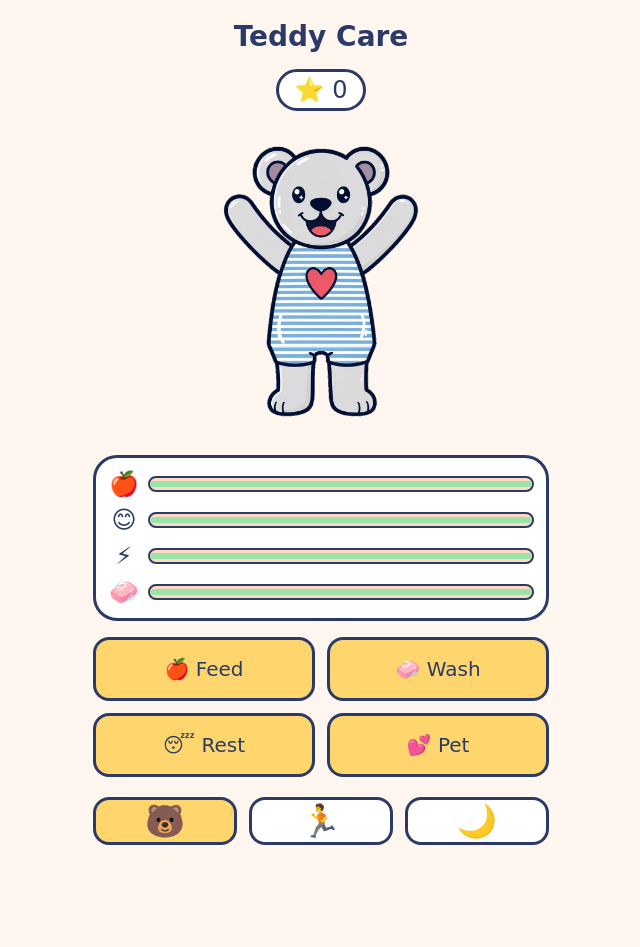
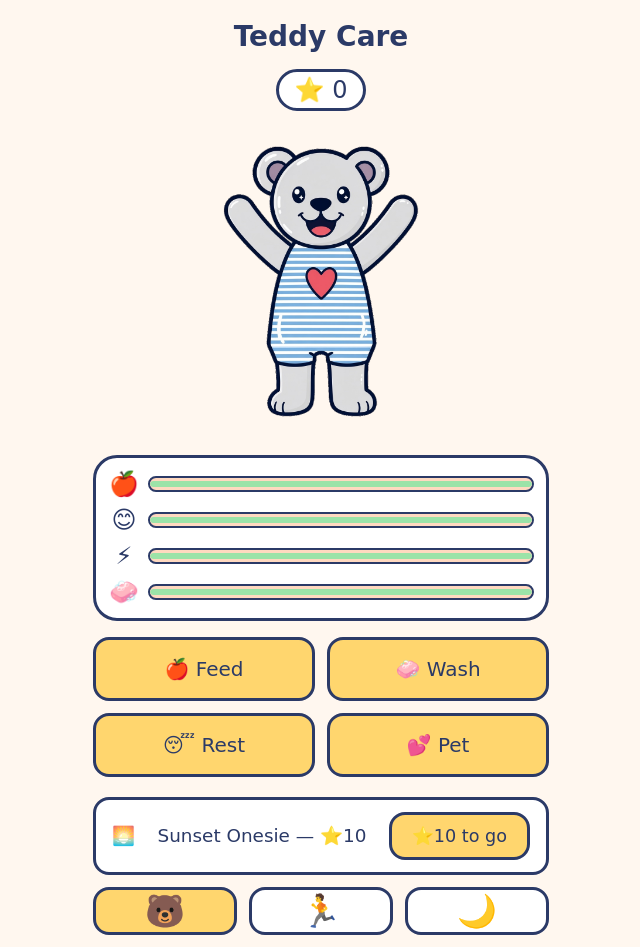
Before and after one commit to mansyar/teddy-care, a React (Vite) app: page /#/ in a window 1280 px wide. Shown: the whole page, without its empty margins (319-959 px from the left). Before the commit the page ends 857 px from the top, so only its background shows below. Built offline with nearby package versions, Linux system fonts and the light colour scheme.

Commit message:
feat(costume): Add unlockable Sunset Onesie recolor with wardrobe card

```diff
--- a/src/index.css
+++ b/src/index.css
@@ -204,3 +204,23 @@ h1 {
 .care-btn:active {
 	transform: scale(0.95);
 }
+
+.wardrobe-card {
+	display: flex;
+	align-items: center;
+	justify-content: space-between;
+	gap: 12px;
+	margin-top: 12px;
+	padding: 12px 16px;
+	font-size: 1.15rem;
+	color: var(--color-navy);
+	background: #fff;
+	border: 3px solid var(--color-navy);
+	border-radius: var(--radius-md);
+}
+
+.wardrobe-card .care-btn {
+	min-height: 48px;
+	font-size: 1.1rem;
+	padding: 0 20px;
+}
--- /dev/null
+++ b/src/pet/costume.ts
@@ -0,0 +1,42 @@
+/**
+ * The MVP wardrobe: exactly one costume, a CSS-filter recolor.
+ *
+ * A filter (rather than new art) equips over every face automatically — the
+ * filter applies to whichever face image is showing, including blink. Buying
+ * spends stars and equips permanently; there is no unequip in the MVP, so
+ * the save schema (single `costume` field) needs no migration.
+ */
+import type { SaveData } from "../save/store";
+import { FIRST_COSTUME_PRICE, spendStars } from "./stars";
+
+export interface Costume {
+	id: string;
+	name: string;
+	icon: string;
+	price: number;
+	/** CSS filter applied to the sprite while equipped. */
+	filter: string;
+}
+
+export const COSTUMES: Costume[] = [
+	{
+		id: "sunset-onesie",
+		name: "Sunset Onesie",
+		icon: "🌅",
+		price: FIRST_COSTUME_PRICE,
+		filter: "hue-rotate(-35deg) saturate(1.25)",
+	},
+];
+
+/**
+ * Buy a costume: deduct its price and equip it. Returns the save unchanged
+ * when the id is unknown, the costume is already equipped, or stars fall
+ * short (never negative, never double-charged).
+ */
+export function buyCostume(save: SaveData, id: string): SaveData {
+	const costume = COSTUMES.find((c) => c.id === id);
+	if (!costume || save.costume === id) return save;
+	const paid = spendStars(save, costume.price);
+	if (paid === save) return save;
+	return { ...paid, costume: id };
+}
--- a/src/pet/usePetSave.ts
+++ b/src/pet/usePetSave.ts
@@ -8,6 +8,7 @@
  */
 import { useCallback, useEffect, useState } from "react";
 import { loadSave, type SaveData, saveSave } from "../save/store";
+import { buyCostume } from "./costume";
 import { earnCareStar } from "./stars";
 import { applyCareAction, applyWallClockDecay, type CareAction } from "./stats";
 
@@ -17,6 +18,8 @@ export interface PetSave {
 	loading: boolean;
 	/** Apply a care action instantly (render first, persist in background). */
 	act: (action: CareAction) => void;
+	/** Buy (and equip) a costume by id; no-op when unaffordable or unknown. */
+	buy: (id: string) => void;
 }
 
 export function usePetSave(): PetSave {
@@ -48,5 +51,14 @@ export function usePetSave(): PetSave {
 		});
 	}, []);
 
-	return { save, loading: save === null, act };
+	const buy = useCallback((id: string) => {
+		setSave((prev) => {
+			if (prev === null) return prev;
+			const next = buyCostume(prev, id);
+			if (next !== prev) void saveSave(next);
+			return next;
+		});
+	}, []);
+
+	return { save, loading: save === null, act, buy };
 }
--- a/src/screens/CareScreen.tsx
+++ b/src/screens/CareScreen.tsx
@@ -5,12 +5,13 @@
  * squash, happy flashes, idle antics).
  *
  * Screen-level wiring (glue over fully-tested units) — verified via `pnpm
- * build` plus manual/Playwright checks. Star rewards land in Phase 4, and
- * the giggle sound lands with the Phase 6 audio placeholders.
+ * build` plus manual/Playwright checks. Star rewards and the wardrobe card
+ * are wired here; the giggle sound lands with the Phase 6 audio placeholders.
  */
 import { useCallback, useEffect, useRef, useState } from "react";
 import StatBar from "../components/StatBar";
 import { breathScaleAt } from "../pet/breathe";
+import { COSTUMES } from "../pet/costume";
 import { deriveMood, FACE_FOR_MOOD } from "../pet/mood";
 import type { CareAction } from "../pet/stats";
 import { usePetSave } from "../pet/usePetSave";
@@ -44,7 +45,7 @@ const STAT_META = [
 ] as const;
 
 export default function CareScreen() {
-	const { save, loading, act } = usePetSave();
+	const { save, loading, act, buy } = usePetSave();
 	const [blinking, setBlinking] = useState(false);
 	const [eating, setEating] = useState(false);
 	const [joy, setJoy] = useState(false);
@@ -163,6 +164,8 @@ export default function CareScreen() {
 
 	const stats = save?.stats;
 	const mood = stats ? deriveMood(stats, { eating }) : "idle";
+	const costumeFilter =
+		COSTUMES.find((c) => c.id === save?.costume)?.filter ?? "none";
 	const face = blinking
 		? BLINK_FACE
 		: eating
@@ -215,6 +218,7 @@ export default function CareScreen() {
 							src={face}
 							alt="Teddy the teddy bear"
 							draggable={false}
+							style={{ filter: costumeFilter }}
 						/>
 					</button>
 				</div>
@@ -241,6 +245,35 @@ export default function CareScreen() {
 							</button>
 						))}
 					</div>
+					{COSTUMES.map((costume) => {
+						const owned = save.costume === costume.id;
+						const affordable = save.stars >= costume.price;
+						return (
+							<div className="wardrobe-card" key={costume.id}>
+								<span aria-hidden="true">{costume.icon}</span>{" "}
+								{owned
+									? `Teddy loves his ${costume.name}!`
+									: `${costume.name} — ⭐${costume.price}`}
+								{!owned && (
+									<button
+										type="button"
+										className="care-btn"
+										disabled={!affordable}
+										onClick={() => buy(costume.id)}
+										aria-label={
+											affordable
+												? `Buy ${costume.name} for ${costume.price} stars`
+												: `${costume.name} costs ${costume.price} stars, keep caring for Teddy`
+										}
+									>
+										{affordable
+											? "Get it!"
+											: `⭐${costume.price - save.stars} to go`}
+									</button>
+								)}
+							</div>
+						);
+					})}
 				</>
 			)}
 		</section>
```
Also changed, not shown: 1 other file (tests, documents, lock files or other folders).
